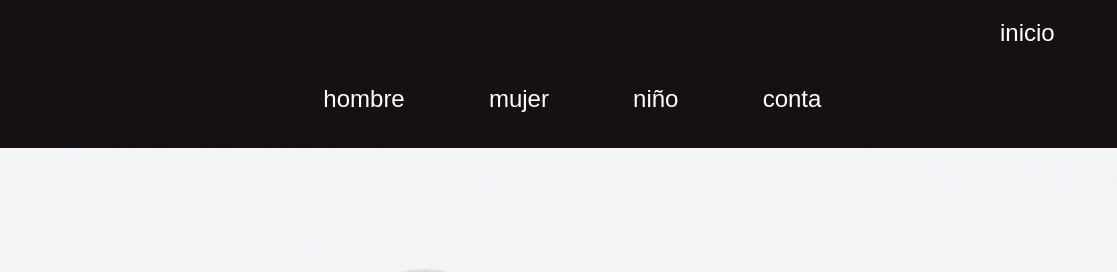
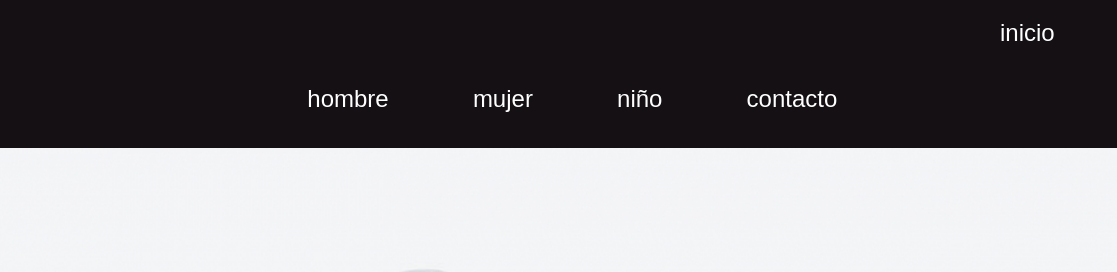
Before and after one commit to lucaaufgang/PreentregaCoderAufgang, a plain HTML site: page index.html in a window 1280 px wide. Shown: the top 272 px of the page, 163-1280 px from the left. Drawn offline with nearby package versions, Linux system fonts and the light colour scheme.

Commit message:
preentrega AUFGANG

```diff
--- a/index.html
+++ b/index.html
@@ -18,7 +18,7 @@
                 <li><a href="./pages/hombre.html">hombre</a ></li>
                 <li><a href="./pages/mujer.html">mujer</a ></li>
                 <li><a href="./pages/niño.html">niño</a ></li>
-                <li><a href="./pages/contacto.html">conta</a></li>
+                <li><a href="./pages/contacto.html">contacto</a></li>
             </ul>
         </nav>
     </header>
```
